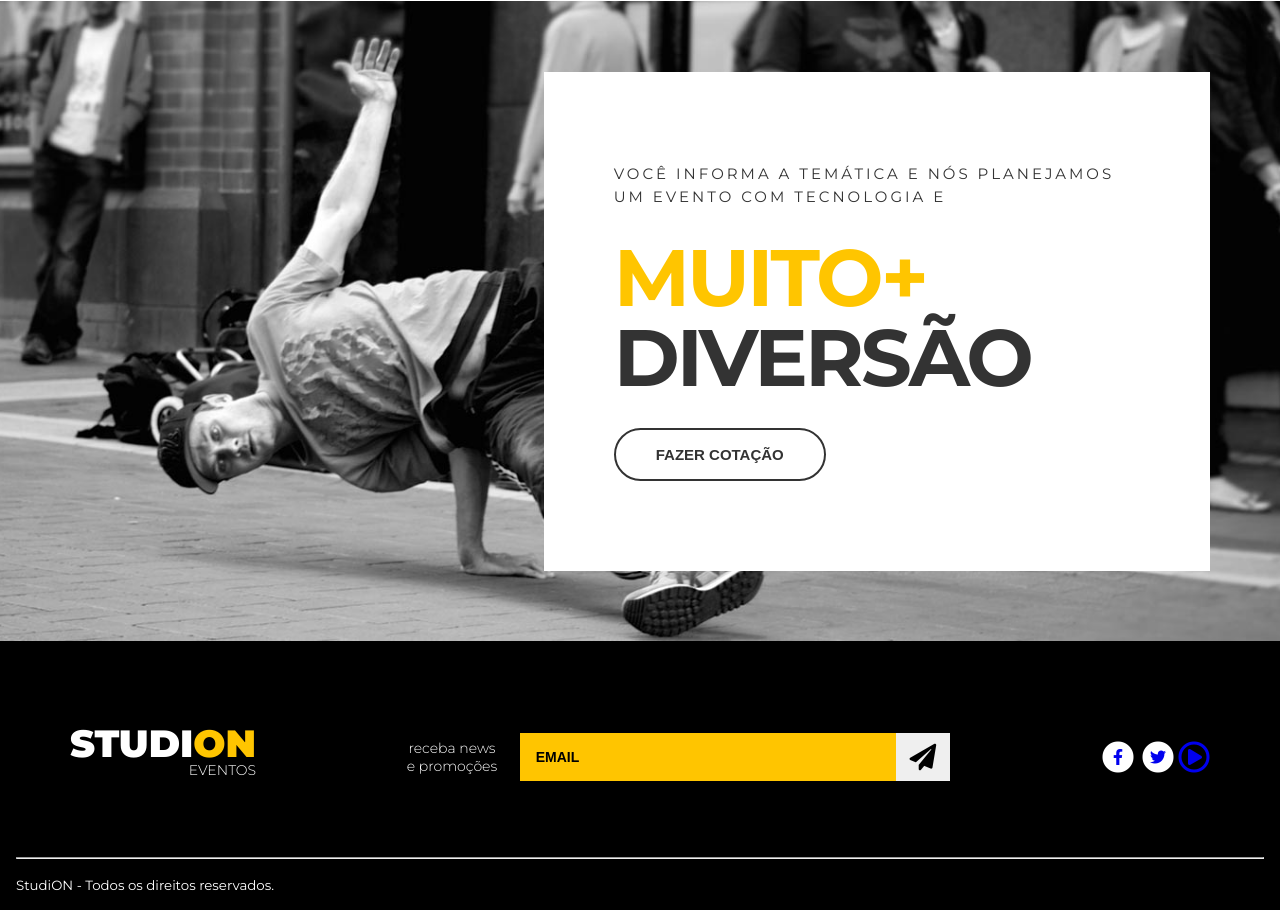
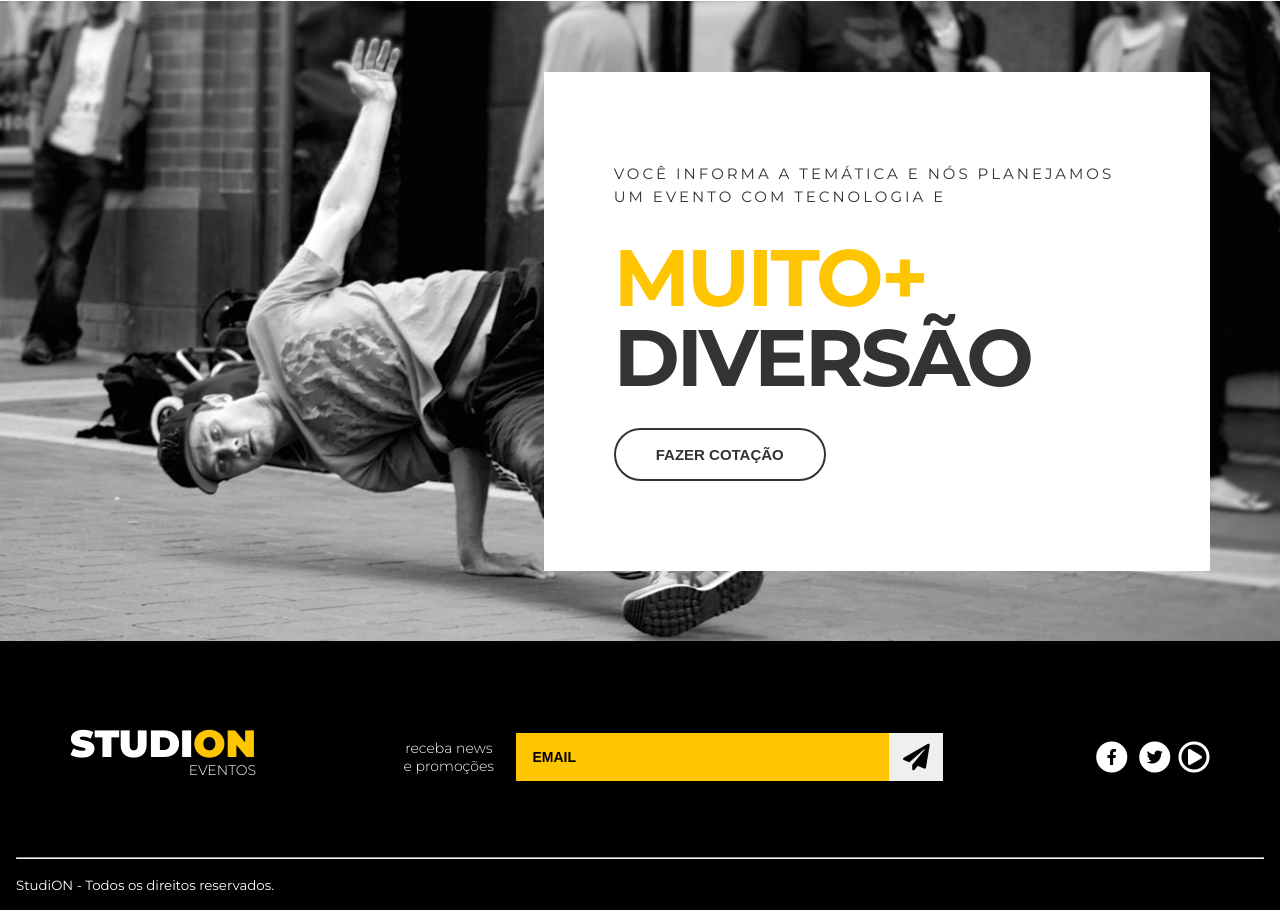
Before and after one commit to noamhenrique/studion, a website: page src/index.html in a window 1280 px wide. Shown: the part 1548-2458 px from the top of the page. Drawn offline with Linux system fonts and the light colour scheme.

Commit message:
feat(footer):footer almost done

```diff
--- a/src/style.css
+++ b/src/style.css
@@ -327,10 +327,36 @@ ul {
 }
 
 .footer__form button {
+  cursor: pointer;
   border: unset;
   height: 100%;
+  transition: 0.3s all ease;
+}
+
+.footer__form button:hover {
+  color: #fff;
+  background-color: var(--color-copy);
 }
 
 .footer__social {
   justify-self: end;
 }
+
+.footer__social a,
+.footer__social a:visited,
+.footer__social a:active {
+  color: #fff;
+  margin-left: 0.2rem;
+}
+
+.footer__social a .fa-facebook-f,
+.footer__social a:visited .fa-facebook-f,
+.footer__social a:active .fa-facebook-f {
+  color: #000;
+}
+
+.footer__social a .fa-twitter,
+.footer__social a:visited .fa-twitter,
+.footer__social a:active .fa-twitter {
+  color: #000;
+}
```
